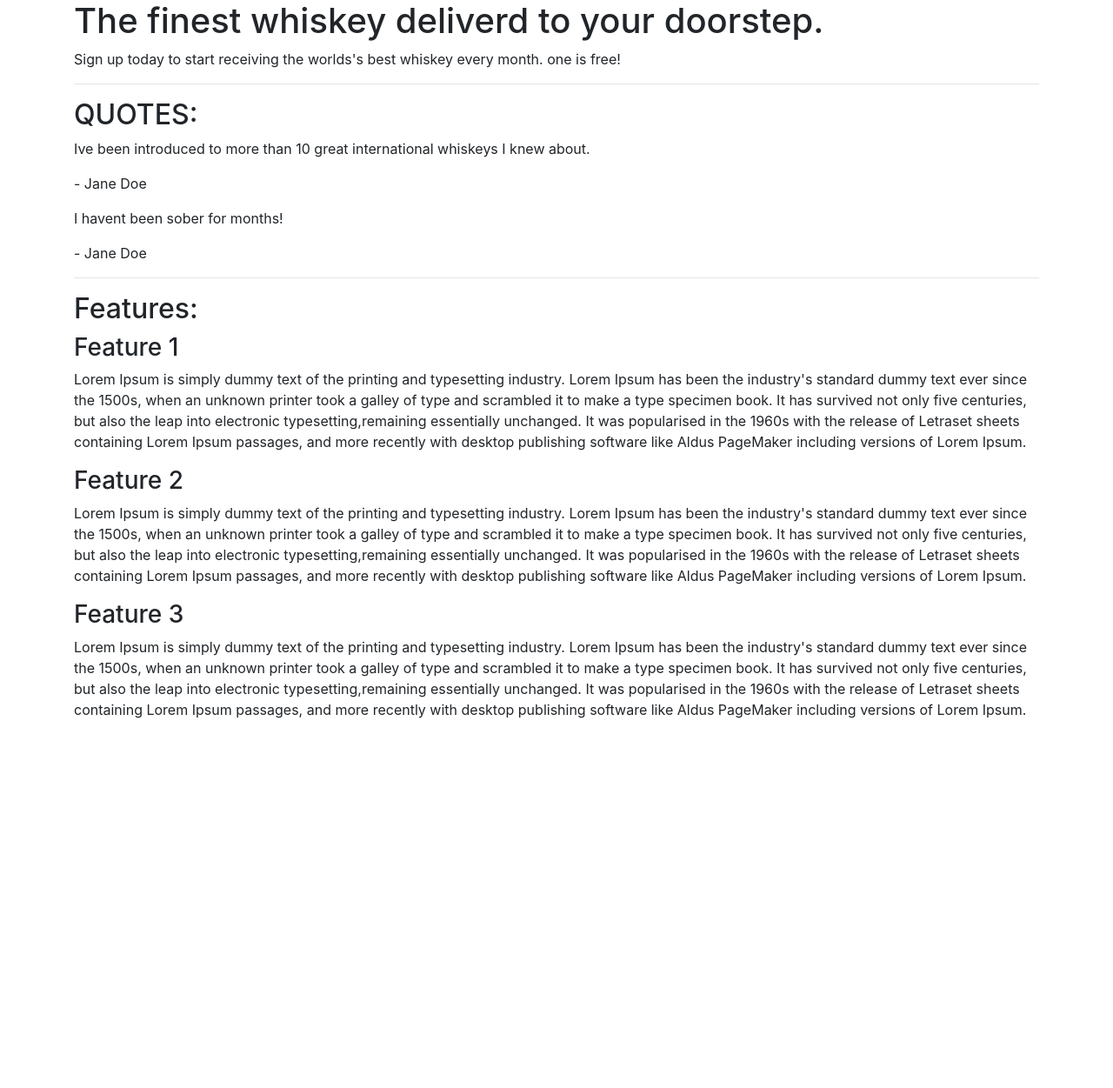
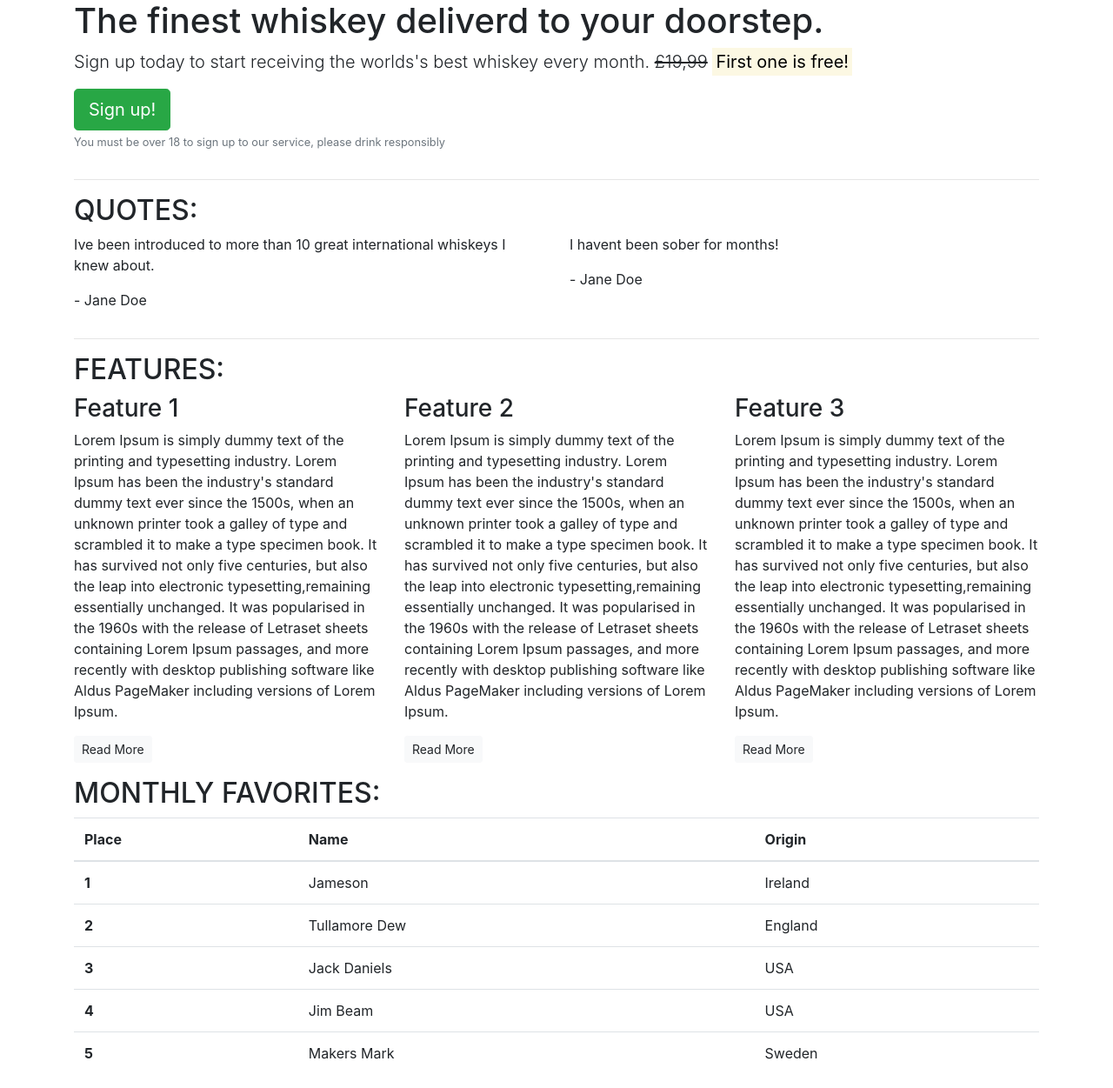
Before and after one commit to jessicarydberg/Bootstrap, a plain HTML site: page index.html in a window 1280 px wide. Shown: the whole page at 87% size. Before the commit the page ends 844 px from the top, so only its background shows below. Drawn offline with nearby package versions, Linux system fonts and the light colour scheme.

Commit message:
Ad media queries

```diff
--- a/index.html
+++ b/index.html
@@ -11,24 +11,40 @@
 <body>
     <article class="container">
         <!--Callout-->
+        <div class="row">
+            <div class="col-12">
                 <section class="callout">
                     <h1>The finest whiskey deliverd to your doorstep.</h1>
-            <p>Sign up today to start receiving the worlds's best whiskey every month.
-                one is free!</p>
+                    <p class="lead">Sign up today to start receiving the worlds's best whiskey every month. <s>£19,99</s> <strong><mark>First
+                        one is free!</mark></strong></p>
+                    <button class="btn btn-success btn-lg">Sign up!</button>
+                    <p class="text-muted"><small>You must be over 18 to sign up to our service, please drink responsibly</small></p>
                 </section>
+            </div>
+        </div>
         <!--/.callout-->
         <hr>
 
         <!--Quotes-->
         <section class="quotes">
-            <h2 class="text-uppercase">QUOTES:</h2>
-            <div class="quotes">
+            <div class="row">
+                <div class="col-12">
+                    <h2 class="text-uppercase">Quotes:</h2>
+                </div>
+            </div>
+            <div class="row">
+                <div class="col-12 col-md-6">
+                    <blockquote class="blockquotes">
                         <p>Ive been introduced to more than 10 great international whiskeys I knew about.</p>
                         <p>- Jane Doe</p>
+                    </blockquote>
                 </div>
-            <div class="quotes">
+                <div class="col-12 col-md-6">
+                    <blockquote class="blockquotes">
                         <p>I havent been sober for months!</p>
                         <p>- Jane Doe</p>
+                    </blockquote>
+                </div>
             </div>
         </section>
         <!--/.quotes-->
@@ -36,7 +52,13 @@
 
         <!--Features-->
         <section class="features">
-            <h2>Features:</h2>
+            <div class="row">
+                <div class="col-12">
+                    <h2 class="text-uppercase">Features:</h2>
+                </div>
+            </div>
+            <div class="row">
+                <div class="col-12 col-md-6 col-lg-4">
                     <div class="feature">
                         <h3>Feature 1</h3>
                         <p>Lorem Ipsum is simply dummy text of the printing and typesetting industry. Lorem Ipsum has been the industry's
@@ -45,7 +67,10 @@
                             typesetting,remaining essentially unchanged. It was popularised in the 1960s with the release of Letraset
                             sheets containing Lorem Ipsum passages, and more recently with desktop publishing software like Aldus
                            PageMaker including versions of Lorem Ipsum.</p>
+                        <p><a class="btn btn-light btn-sm" href="">Read More</a></p>
                     </div>
+                </div>
+                <div class="col-12 col-md-6 col-lg-4">
                     <div class="feature">
                         <h3>Feature 2</h3>
                         <p>Lorem Ipsum is simply dummy text of the printing and typesetting industry. Lorem Ipsum has been the industry's
@@ -54,7 +79,10 @@
                             typesetting,remaining essentially unchanged. It was popularised in the 1960s with the release of Letraset
                             sheets containing Lorem Ipsum passages, and more recently with desktop publishing software like Aldus
                             PageMaker including versions of Lorem Ipsum.</p>
+                        <p><a class="btn btn-light btn-sm" href="">Read More</a></p>
                     </div>
+                </div>
+                <div class="col-12 d-md-none d-lg-block col-lg-4">
                     <div class="feature">
                         <h3>Feature 3</h3>
                         <p>Lorem Ipsum is simply dummy text of the printing and typesetting industry. Lorem Ipsum has been the industry's
@@ -63,9 +91,53 @@
                             typesetting,remaining essentially unchanged. It was popularised in the 1960s with the release of Letraset
                             sheets containing Lorem Ipsum passages, and more recently with desktop publishing software like Aldus
                             PageMaker including versions of Lorem Ipsum.</p>
+                            <p><a class="btn btn-light btn-sm" href="">Read More</a></p>
+                    </div>
+                </div>
             </div>
         </section>
         <!--/features-->
+        <!--Monthly favorites-->
+        <section class="monthly-favorites">
+            <h2 class="text-uppercase">Monthly favorites:</h2>
+            <table class="table">
+                <thead>
+                  <tr>
+                    <th scope="col">Place</th>
+                    <th scope="col">Name</th>
+                    <th scope="col">Origin</th>
+                  </tr>
+                </thead>
+                <tbody>
+                  <tr>
+                    <th scope="row">1</th>
+                    <td>Jameson</td>
+                    <td>Ireland</td>
+                  </tr>
+                  <tr>
+                    <th scope="row">2</th>
+                    <td>Tullamore Dew</td>
+                    <td>England</td>
+                  </tr>
+                  <tr>
+                    <th scope="row">3</th>
+                    <td>Jack Daniels</td>
+                    <td>USA</td>
+                  </tr>
+                  <tr>
+                    <th scope="row">4</th>
+                    <td>Jim Beam</td>
+                    <td>USA</td>
+                  </tr>
+                  <tr>
+                    <th scope="row">5</th>
+                    <td>Makers Mark</td>
+                    <td>Sweden</td>
+                  </tr>
+                </tbody>
+              </table>
+        </section>
+        <!--/Monthly favorites-->
     </article>
 </body>
 </html>
```
Lines whose indentation alone changed are shown as unchanged.
